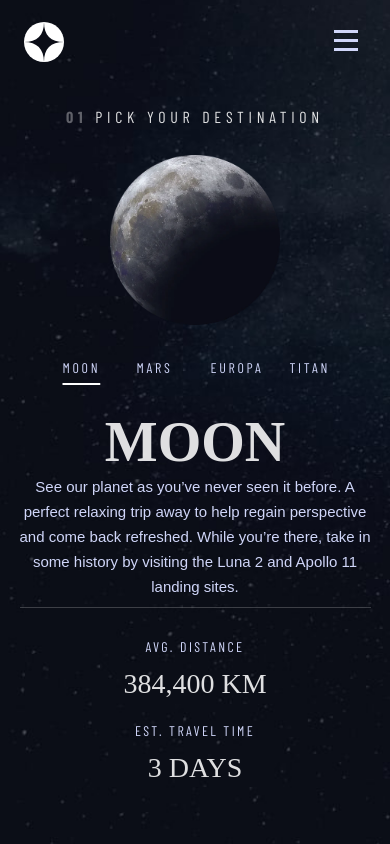
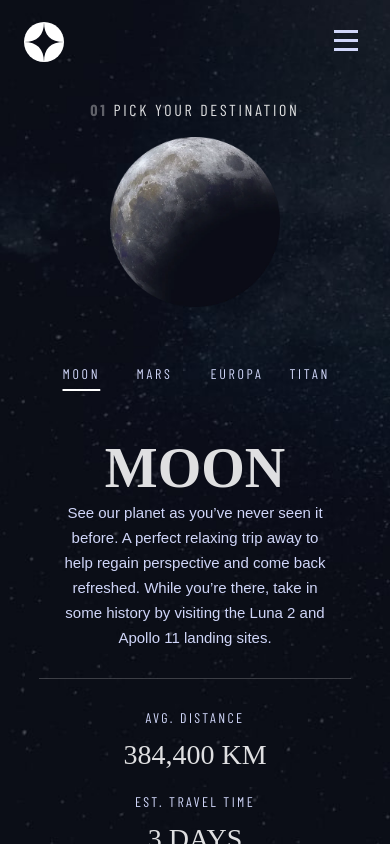
Before and after one commit to shay122990/space-tourism-website, a React (Vite) app: page /destination in a window 390 px wide. Built offline with nearby package versions, Linux system fonts and the light colour scheme; a web font is replaced by a local one.

Commit message:
home styling

```diff
--- a/src/components/header/Navbar.css
+++ b/src/components/header/Navbar.css
@@ -69,7 +69,7 @@
       width: 80%;
     }
     .nav-lane{
-      width: 18%;
+      width: 12%;
     }
   }
 /* TABLET VIEW */
--- a/src/routes/crew/Crew.css
+++ b/src/routes/crew/Crew.css
@@ -81,12 +81,6 @@
 .crew-tab-menu button.active{
     background-color: var(--text-color-one);
   }
-.crew-image{
-    width: 600px;
-}
-.crew-image img{
-   height: 700px;
-}
 
 @media (max-width: 1000px){
     .crew-home-page{
@@ -104,7 +98,7 @@
     .meet-your-crew{
         font-size: 20px;
         margin-top: 80px;
-        padding: 20px 0 0 3%;
+        padding: 20px 0 40px 2%;
         letter-spacing: 3.38px;
     }
     .crew-content{
@@ -113,7 +107,7 @@
        align-items: center;
        text-align: center;
        justify-content: flex-start;
-       margin-top: 30px;
+       margin-top: 0;
     }
     .crew-details{
        text-align: center;
@@ -172,7 +166,6 @@
     .crew-content{
         flex-direction: column-reverse;
         justify-content: flex-end;
-
     }
     .crew-details{
         flex-direction: column-reverse;
--- a/src/routes/destination/Destination.css
+++ b/src/routes/destination/Destination.css
@@ -1,69 +1,57 @@
 /* General Styles */
 .destination-home-container {
   background-image: url(../../assets/destination/background-destination-desktop.jpg);
-  background-position: center;
+  background-position: center ;
   background-repeat: no-repeat;
   background-size: cover;
   width: 100%;
   height: 100vh;
-  /* display: flex;
-  align-items: center; */
 }
 .destinations-content-container {
   display: flex;
   flex-direction: column;
   margin-top: 100px;
   justify-content: center;
-  align-items: start;
-}
-.pick-your-destination{
-  text-transform: uppercase;
-  font-size: 28px;
-  letter-spacing: 4.72px;
-  padding-top: 100px;
-}
-.pick-your-destination strong {
-  opacity: 0.4;
+  align-items: flex-start;
+  padding: 0 0 0 12%;
 }
 .destination-planets-container {
   display: flex;
   flex-direction: row;
-  justify-content: center;
-  gap: 12%;
-  align-items: center;
+  align-items: flex-end;
   width: 100%;
+  gap: 8%;
 }
 .planet-container{
   display: flex;
   flex-direction: column;
   align-items: flex-start;
-  gap: 10%;
-  height: 100vh;
+}
+.pick-your-destination{
+  font-size: 28px;
+  letter-spacing: 4.72px;
+  padding: 100px 0;
+}
+.pick-your-destination strong {
+  opacity: 0.4;
 }
 .planet-container img{
-  width:100%;
-  height:445px;
   padding-left: 100px;
 }
 .destination-info {
   display: flex;
   flex-direction: column;
   align-items: flex-start;
-  width: 445px;
-  height: 472px;
-  gap: 10px;
 }
-
 .destination-tab-buttons ul {
   display: flex;
   font-size: 16px;
   flex-direction: row;
   gap: 36px;
   letter-spacing: 2.7px;
-  padding: 0;
+  padding: 20px 0 20px 0;
   color: var(--text-color-one);
 }
-
 .destination-tab-buttons {
   display: inline-block;
   cursor: pointer;
@@ -86,8 +74,8 @@
   padding: 0;
   margin: 0;
 }
-
 .planet-description {
+  width: 444px;
   text-align: left;
   line-height: 32px;
   font-size: 18px;
@@ -95,14 +83,12 @@
   margin: 0;
   padding-bottom: 40px;
 }
-
 .planet-lane{
   width: 100%;
   height: 1px;
   border: 0 solid;
   background-color: #ffffff34;
 }
-
 .distance-travel-container {
   width: 100%;
   display: flex;
@@ -112,7 +98,6 @@
   text-align: left;
   padding-top: 10px;
 }
-
 .distance-travel-container span {
   font-size: 14px;
   font-weight: 400;
@@ -120,7 +105,6 @@
   color: var(--text-color-one);
   letter-spacing: 2.36px;
 }
-
 .distance-travel-container h3 {
   font-weight: 400;
   font-size: 28px;
@@ -132,11 +116,14 @@
 /* Media Queries */
 /* responsive */
 @media (min-width: 1000px) and (max-width:1280px) {
-  .destinations-content-container{
-    padding: 0 30px;
+  .planet-container img{
+    padding-left: 0;
   }
   .destination-planets-container{
-    gap:8%;
+    gap: 3%;
+  }
+  .planet-description{
+    width: 80%;
   }
 }
 /* TABLET */
@@ -145,30 +132,31 @@
     background-image: url(../../assets/destination/background-destination-tablet.jpg);
   }
   .destinations-content-container{
-    margin-top: 0;
-    /* padding: 10px 20px 0 20px;  */
-    height: 1024px;
-  }
-
-  .planet-container{
-    height: auto;
-    align-items: center;
-    gap: 30px;
-  }
-  .pick-your-destination{
-    /* padding: 60px 0 0 0; */
-    font-size: 20px;
-  }
-  .planet-container img{
-    width: 300px;
-    height:300px;
+    width: 100%;
     padding: 0;
   }
   .destination-planets-container{
     gap:0;
     flex-direction: column;
+    width: 99%;
+    gap: 0;
+    align-items: center;
   }
-
+  .planet-container{
+    height: auto;
+    width: 100%;
+    gap: 30px;
+  }
+  .pick-your-destination{
+    font-size: 20px;
+    padding: 20px 0 0 2%;
+    letter-spacing: 3.38px;
+  }
+  .destination-image img{
+    width: 300px;
+    height:300px;
+    padding: 0;
+  }
   .destination-info{
     width: 100%;
     justify-content: center;
@@ -197,6 +185,9 @@
   .planet-lane{
     width: 80%;
   }
+  .destination-image{
+    width: 100%;
+  }
 }
 /* MOBILE */
 @media (max-width: 500px){
@@ -205,23 +196,22 @@
   }
   .destinations-content-container{
     margin-top: 0;
-    height: 720px;
     justify-content: center;
     align-items: center;
-    padding: 0;
+    padding: 0 20px;
   }
   .planet-container{
-    height: auto;
     align-items: center;
     gap: 18px;
   }
   .pick-your-destination{
-    padding-top: 120px;
+    margin: 60px 0 0 0;
     font-size: 16px;
+    letter-spacing: 2.7px;
+    padding: 0;
   }
   .destination-planets-container{
    margin-top: 40px;
-   /* height: auto; */
   }
   .planet-container img{
     width: 170px;
@@ -251,11 +241,10 @@
   }
   .planet-description{
     text-align: center;
-    width: 90%;
+    width: 80%;
     line-height: 25px;
     font-size: 15px;
     padding: 0 0 20px 0;
-    height: 125px;
   }
   .planet-lane{
     width: 90%;
--- a/src/routes/destination/Destination.jsx
+++ b/src/routes/destination/Destination.jsx
@@ -19,10 +19,12 @@ const Destination = () => {
             <h1 className="pick-your-destination">
               <strong>01</strong> Pick your destination
             </h1>
-            <img
-              src={selectedDestination.image}
-              alt={selectedDestination.name}
-            />
+            <div className="destination-image">
+              <img
+                src={selectedDestination.image}
+                alt={selectedDestination.name}
+              />
+            </div>
           </div>
           <div className="destination-info">
             <div className="destination-tab-buttons">
--- a/src/routes/home/Home.css
+++ b/src/routes/home/Home.css
@@ -4,25 +4,21 @@
     background-repeat: no-repeat;
     width: 100%;
     height: 100vh;
+}
+.space-info-container{
+    border: 1px solid red;
     display: flex;
-    justify-content: center;
-    align-items: center;
-}
-
-.space-info-container{
-    display: flex;
-    justify-content: center;
+    justify-content: space-around;
     align-items: center;
     flex-direction: row;
-    gap:32%;
-    height:500px;
-    padding-top: 240px;
+    padding: 25rem 12%;
 }
 .main-info{
+    border: dashed 1px pink;
     display: flex;
     flex-direction: column;
     text-align: left;
-    width: 28%;
+    width: 80%;
 }
 .intro{
     text-transform: uppercase;
@@ -44,12 +40,12 @@
     line-height: 32px;
     font-weight: 400;
     color: var(--text-color-one);
+    width: 500px;
 }
 .explore-btn-container{
-    height: auto;
+    border: dashed 1px pink;
     margin-top: 140px;
 }
-
 .explore-btn{
     font-size: 32px;
     border-radius: 50%;
@@ -66,40 +62,23 @@
     transition:   box-shadow 687ms ease-out;
     box-shadow: #7070736e 0px 0px 2px 76px;
 }
-/* responsive */
-@media(max-width:1377px){
-    .space-info-container{
-        gap: 20%;
-        width: 100%;
-    }
-    .main-info{
-        width: 444px;
-    }
-    .space{
-        font-size: 130px;
-    }
-    .explore-btn{
-        width:242px;
-        height: 242px;
-    }
-}
 
 /* TABLET VIEW */
 @media (max-width: 1000px) {
     .home-container{
         background-image: url(../../assets/home/background-home-tablet.jpg);
-        height: 100%;
     }
     .space-info-container{
         flex-direction: column;
         gap: 0;
         height: auto;
+        padding-top: 120px;
     }
     .main-info{
         text-align: center;
         justify-content: center;
         align-items: center;
-        width: 65%;
+        width: 100%;
     }
     .explore-btn{
         width:242px;
@@ -125,17 +104,15 @@
     }
     .space-info-container{
         flex-direction: column;
-        gap: 80px;
-        padding-top: 50px;
+        gap: 40px;
+        padding-top: 90px;
     }
     .main-info{
         flex-direction: column;
-        gap: 0;
-        height: 276px;
-        width: auto;
     }
     .intro{
         font-size: 16px;
+        letter-spacing: 2.7px;
     }
     .space{
         font-size:80px;
--- a/src/routes/technology/Technology.css
+++ b/src/routes/technology/Technology.css
@@ -93,7 +93,7 @@
       gap: 30px;
     }
     .space-launch{
-      padding: 20px 0 40px  2%;
+      padding: 20px 0 40px 2%;
       font-size: 20px;
       letter-spacing: 3.38;
     }
```
